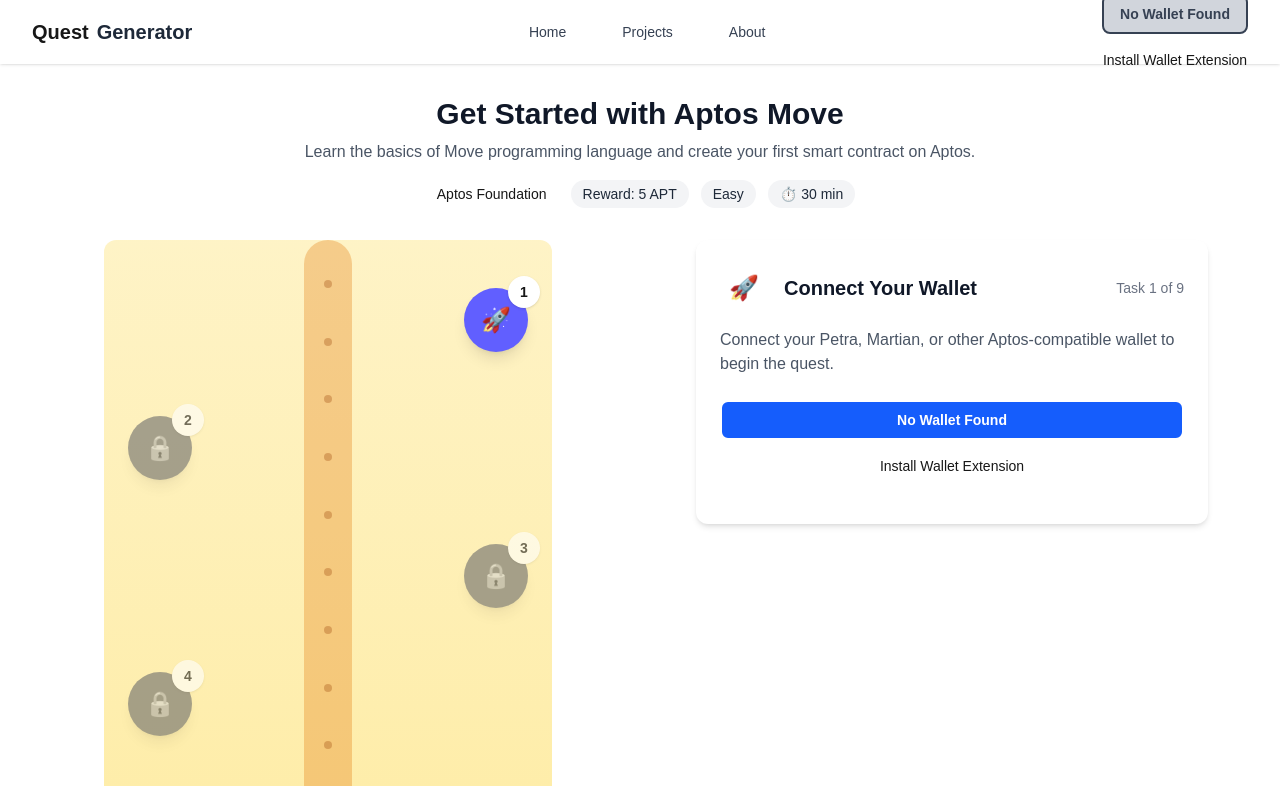
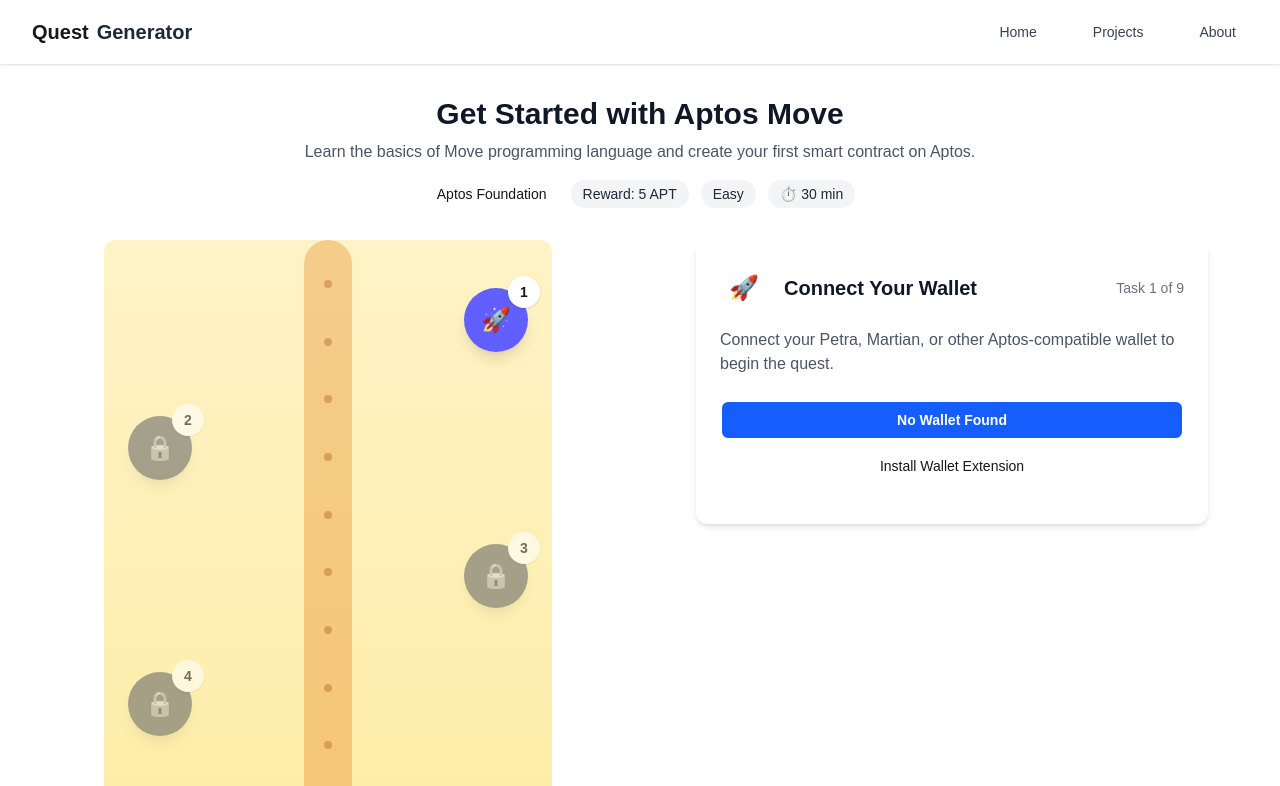
Before and after one commit to igar1991/quest-generator, a Next.js app: page /quest/1 in a window 1280 px wide. Shown: the top 786 px of the page. Built offline with nearby package versions, Linux system fonts and the light colour scheme.

Commit message:
feat: add showWalletStatus prop to ConnectButton for conditional wallet status display

```diff
--- a/src/app/components/ConnectButton.tsx
+++ b/src/app/components/ConnectButton.tsx
@@ -7,6 +7,7 @@
 interface ConnectButtonProps {
   onSuccess?: (address: string) => void;
   className?: string;
+  showWalletStatus?: boolean;
 }
 
 /**
@@ -17,6 +18,7 @@
 const ConnectButton: React.FC<ConnectButtonProps> = ({
   onSuccess,
   className = "",
+  showWalletStatus = true,
 }) => {
   const {
     connect,
@@ -66,7 +68,7 @@
   const getButtonText = () => {
     if (isConnecting) return "Connecting...";
     if (isConnected) return `Disconnect ${formatAddress(address || "")}`;
-    if (!isAvailable) return "No Wallet Found";
+    if (!isAvailable && showWalletStatus) return "No Wallet Found";
     return `Connect Wallet`;
   };
 
@@ -85,7 +87,7 @@
 
       {error && <p className="text-red-500 text-sm mt-2">{error}</p>}
 
-      {!isAvailable && !isConnected && (
+      {!isAvailable && !isConnected && showWalletStatus && (
         <div className="mt-2 text-sm text-center">
           <a
             href="https://petra.app/"
--- a/src/app/components/Header.tsx
+++ b/src/app/components/Header.tsx
@@ -2,7 +2,6 @@
 
 import React, { useState } from "react";
 import Link from "next/link";
-import ConnectButton from "./ConnectButton";
 
 /**
  * Header component with responsive navigation
@@ -50,11 +49,6 @@
               About
             </Link>
           </nav>
-
-          {/* Connect Wallet Button */}
-          <div className="hidden md:flex">
-            <ConnectButton />
-          </div>
 
           {/* Mobile Menu Button */}
           <div className="md:hidden flex items-center">
@@ -126,9 +120,6 @@
           >
             About
           </Link>
-          <div className="mt-3 px-3">
-            <ConnectButton />
-          </div>
         </div>
       </div>
     </header>
```
